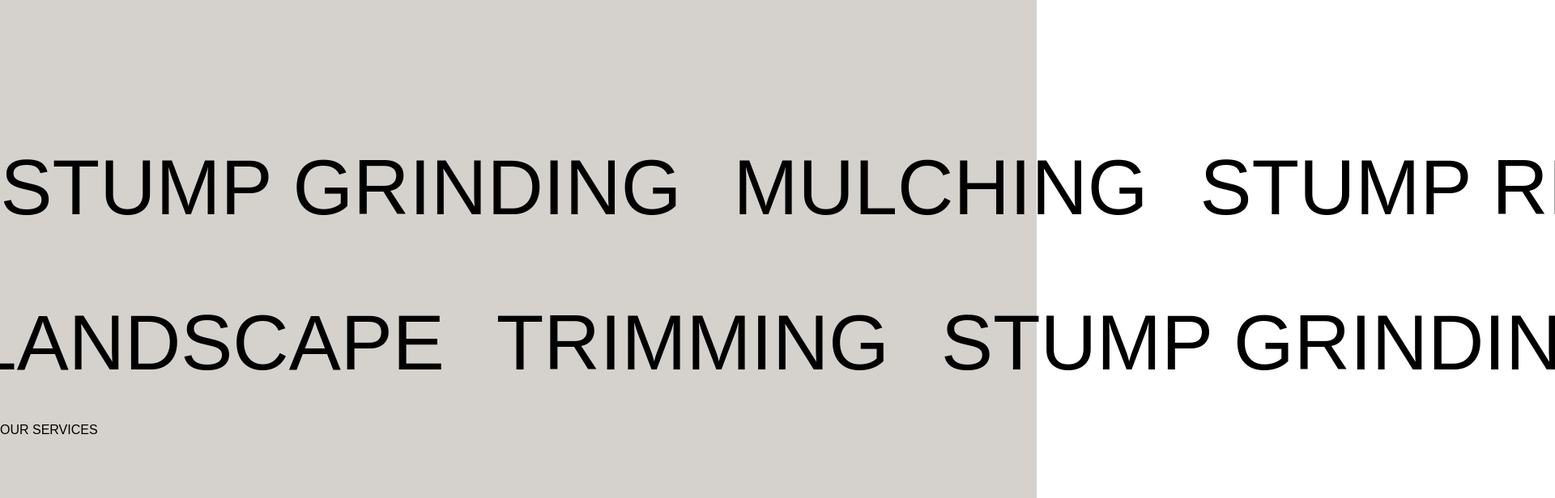
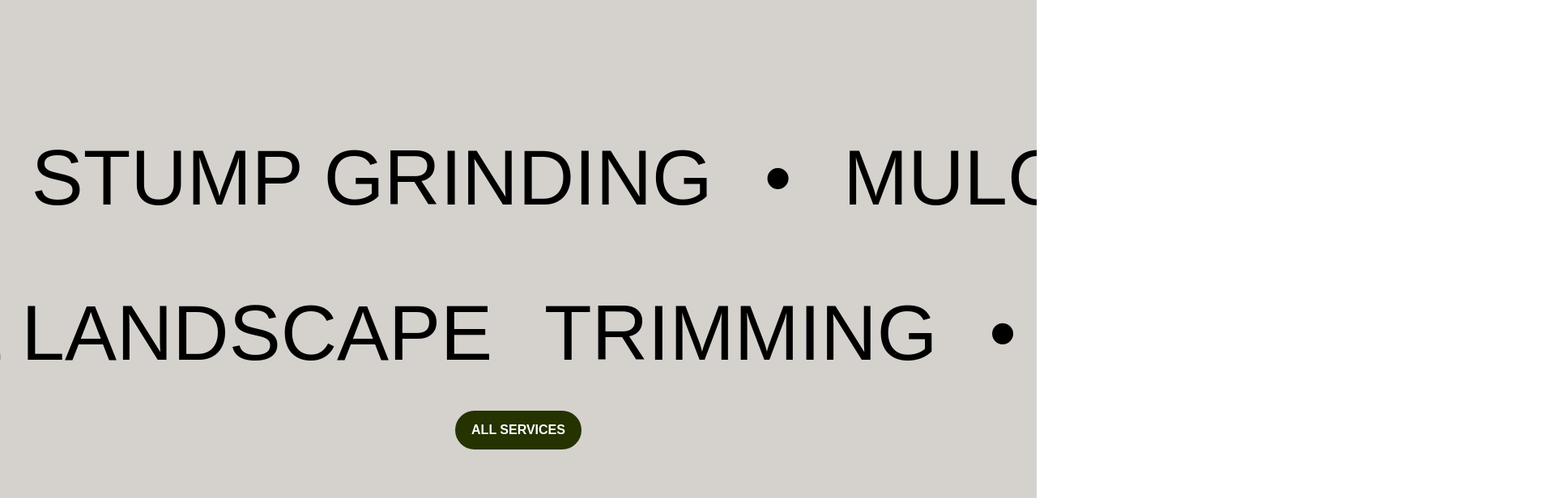
Before and after one commit to gmcclarin/tyler, a React (Create React App) app: page / in a window 1280 px wide. Shown: the part 860-1476 px from the top of the page at 81% size, 1920 px wide, since content can reach past the window. Built offline with nearby package versions, Linux system fonts and the light colour scheme; no server answers.

Commit message:
add the dot to separate services and make them more readable. hide overflow on home page. add ALL SERVICES button

```diff
--- a/src/components/ServicesMarquee.js
+++ b/src/components/ServicesMarquee.js
@@ -1,42 +1,59 @@
 
 const ServicesMarquee = () => {
     return (
-        <div className="">
+        <div className="overflow-x-hidden w-screen">
             <div>
-                <div class="relative flex overflow-x-hidden">
-                    <div class="py-12 animate-marquee whitespace-nowrap ">
-                        <span class="mx-8 text-8xl">TRIMMING</span>
-                        <span class="mx-8 text-8xl">STUMP GRINDING</span>
-                        <span class="mx-8 text-8xl">MULCHING</span>
-                        <span class="mx-8 text-8xl">STUMP REMOVAL</span>
-                        <span class="mx-8 text-8xl">FULL LANDSCAPE</span>
+                <div className="relative flex overflow-x-hidden">
+                    <div className="py-12 animate-marquee whitespace-nowrap ">
+                        <span className="mx-8 text-8xl">TRIMMING</span>
+                        <span className="mx-8 text-8xl">•</span>
+                        <span className="mx-8 text-8xl">STUMP GRINDING</span>
+                        <span className="mx-8 text-8xl">•</span>
+                        <span className="mx-8 text-8xl">MULCHING</span>
+                        <span className="mx-8 text-8xl">•</span>
+                        <span className="mx-8 text-8xl">STUMP REMOVAL</span>
+                        <span className="mx-8 text-8xl">•</span>
+                        <span className="mx-8 text-8xl">FULL LANDSCAPE</span>
                     </div>
-                    <div class="absolute top-0 py-12 animate-marquee2 whitespace-nowrap">
-                        <span class="mx-8 text-8xl">TRIMMING</span>
-                        <span class="mx-8 text-8xl">STUMP GRINDING</span>
-                        <span class="mx-8 text-8xl">MULCHING</span>
-                        <span class="mx-8 text-8xl">STUMP REMOVAL</span>
-                        <span class="mx-8 text-8xl">FULL LANDSCAPE</span>
+                    <div className="absolute top-0 py-12 animate-marquee2 whitespace-nowrap">
+                    <span className="mx-8 text-8xl">TRIMMING</span>
+                        <span className="mx-8 text-8xl">•</span>
+                        <span className="mx-8 text-8xl">STUMP GRINDING</span>
+                        <span className="mx-8 text-8xl">•</span>
+                        <span className="mx-8 text-8xl">MULCHING</span>
+                        <span className="mx-8 text-8xl">•</span>
+                        <span className="mx-8 text-8xl">STUMP REMOVAL</span>
+                        <span className="mx-8 text-8xl">•</span>
+                        <span className="mx-8 text-8xl">FULL LANDSCAPE</span>
                     </div>
                 </div>
 
-                <div class="relative flex overflow-x-hidden">
-                    <div class="py-12 animate-marquee3 whitespace-nowrap ">
-                        <span class="mx-8 text-8xl">TRIMMING</span>
-                        <span class="mx-8 text-8xl">STUMP GRINDING</span>
-                        <span class="mx-8 text-8xl">MULCHING</span>
-                        <span class="mx-8 text-8xl">STUMP REMOVAL</span>
-                        <span class="mx-8 text-8xl">FULL LANDSCAPE</span>
+                <div className="relative flex overflow-x-hidden">
+                    <div className="py-12 animate-marquee3 whitespace-nowrap ">
+                    <span className="mx-8 text-8xl">TRIMMING</span>
+                        <span className="mx-8 text-8xl">•</span>
+                        <span className="mx-8 text-8xl">STUMP GRINDING</span>
+                        <span className="mx-8 text-8xl">•</span>
+                        <span className="mx-8 text-8xl">MULCHING</span>
+                        <span className="mx-8 text-8xl">•</span>
+                        <span className="mx-8 text-8xl">STUMP REMOVAL</span>
+                        <span className="mx-8 text-8xl">•</span>
+                        <span className="mx-8 text-8xl">FULL LANDSCAPE</span>
                     </div>
-                    <div class="absolute top-0 py-12 animate-marquee4 whitespace-nowrap">
-                        <span class="mx-8 text-8xl">TRIMMING</span>
-                        <span class="mx-8 text-8xl">STUMP GRINDING</span>
-                        <span class="mx-8 text-8xl">MULCHING</span>
-                        <span class="mx-8 text-8xl">STUMP REMOVAL</span>
-                        <span class="mx-8 text-8xl">FULL LANDSCAPE</span>
+                    <div className="absolute top-0 py-12 animate-marquee4 whitespace-nowrap">
+                    <span className="mx-8 text-8xl">TRIMMING</span>
+                        <span className="mx-8 text-8xl">•</span>
+                        <span className="mx-8 text-8xl">STUMP GRINDING</span>
+                        <span className="mx-8 text-8xl">•</span>
+                        <span className="mx-8 text-8xl">MULCHING</span>
+                        <span className="mx-8 text-8xl">•</span>
+                        <span className="mx-8 text-8xl">STUMP REMOVAL</span>
+                        <span className="mx-8 text-8xl">•</span>
+                        <span className="mx-8 text-8xl">FULL LANDSCAPE</span>
                     </div>
                 </div>
             </div>
+
         </div>
     )
 }
--- a/src/pages/Home.js
+++ b/src/pages/Home.js
@@ -9,11 +9,10 @@ import pic2 from "../photos/02.png"
 import pic3 from "../photos/03.jpeg"
 import ServicesMarquee from "../components/ServicesMarquee";
 
-
 const Home = ( ) => {
 
     return(
-        <div className="bg-base relative">
+        <div className="bg-base relative overflow-x-hidden">
             <Nav/>
             <div className="">
 
@@ -39,12 +38,17 @@ const Home = ( ) => {
                     {/* END three fullscreen pictures */}
                 </div>
 
-                <div className="w-screen h-screen flex items-center">
-                    <Reveal>
+                <div className="w-screen h-screen flex items-center justify-center">
+                    <div className="">
                         <ServicesMarquee />
-                        <button>OUR SERVICES</button>
-                    </Reveal>
+                        <div className="flex justify-center">
+                            <a
+                            href="/services"
+                            className="px-5 p-3 hover:bg-dark bg-olive text-white font-bold rounded-full">ALL SERVICES</a>
+                        </div>
+                    </div>
                 </div>
+
             </div>
 
             <div className="w-full flex bg-dark">
```
